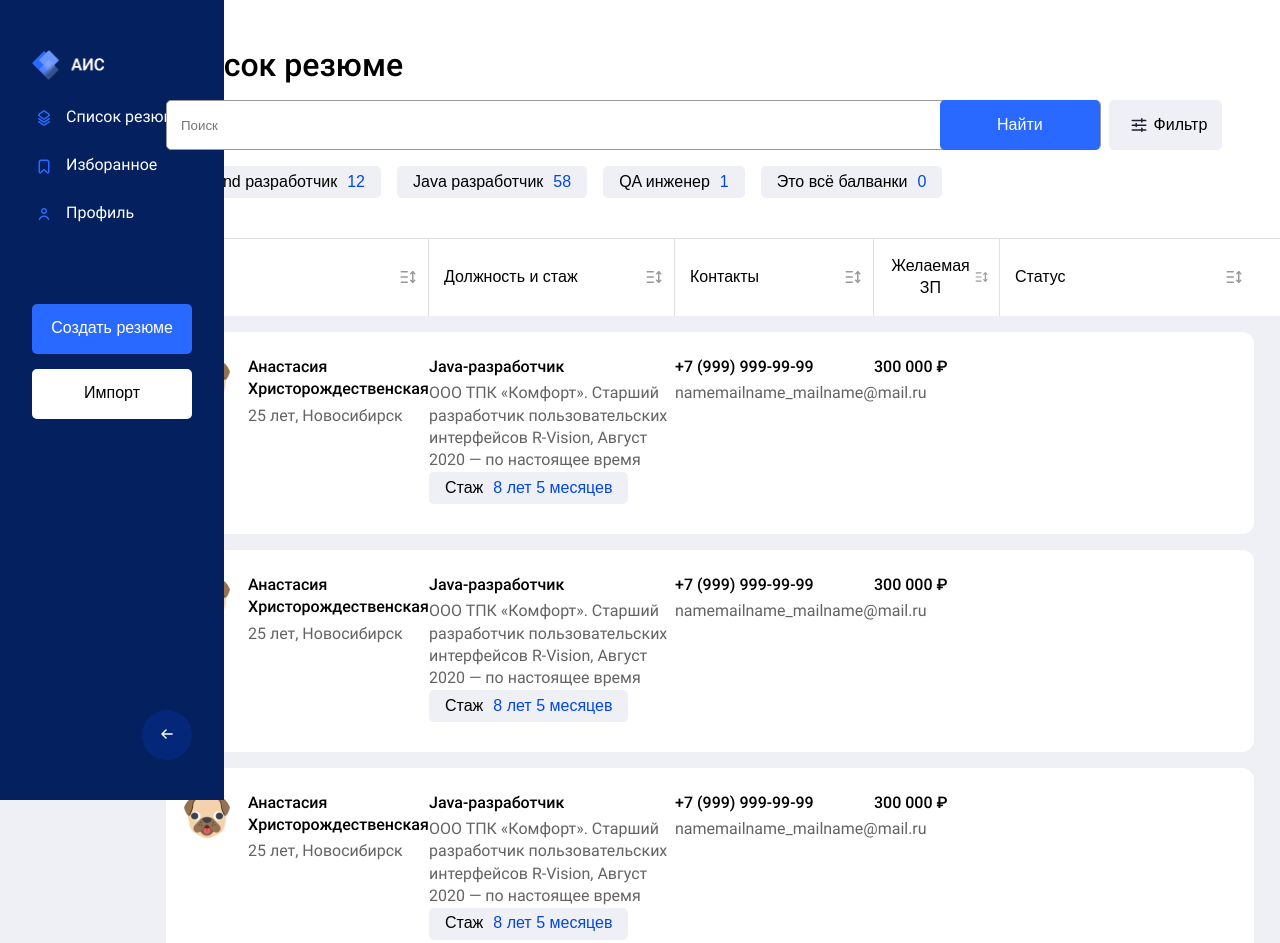
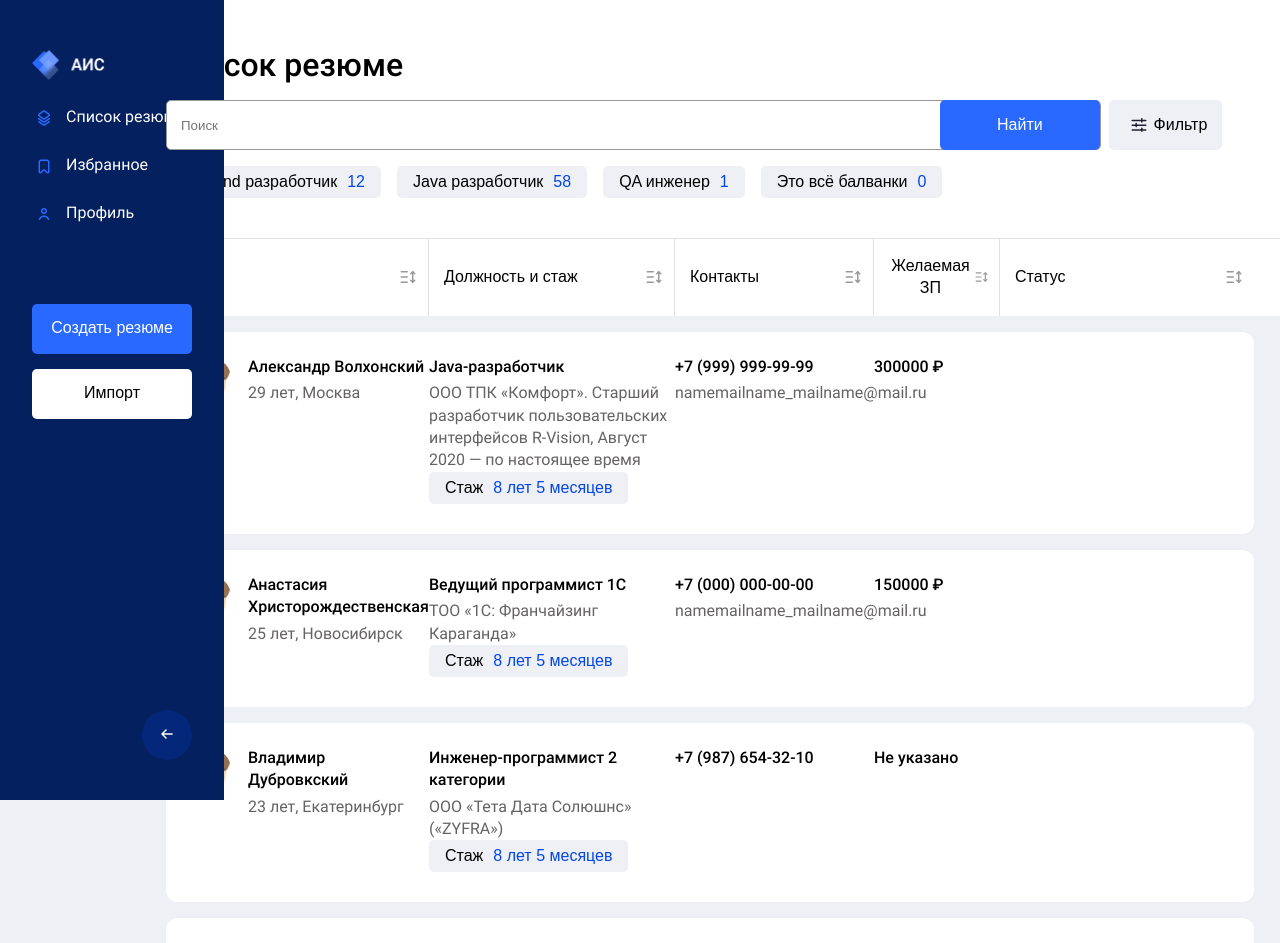
Before and after one commit to AndrewRusanov/AISv2, a React (Create React App) app: page / in a window 1280 px wide. Shown: the top 943 px of the page. Built offline with nearby package versions, Linux system fonts and the light colour scheme.

Commit message:
feat: refactoring content

```diff
--- a/src/components/main/content/resumeList/mainList/MainList.jsx
+++ b/src/components/main/content/resumeList/mainList/MainList.jsx
@@ -2,90 +2,6 @@ import React from 'react';
 import styles from './MainLsit.module.css';
 import Resume from './__resume/Resume';
 import { v4 as uuid } from 'uuid';
-//тут будет массив элементов, который я получаю с сервера
-// const initValue = {
-//   totalPages: 0,
-//   totalElements: 0,
-//   size: 0,
-//   content: [
-//     {
-//       state: 'new',
-//       id: '3fa85f64-5717-4562-b3fc-2c963f66afa6',
-//       status: 'new',
-//       surname: 'string',
-//       name: 'string',
-//       contacts: [
-//         {
-//           id: '3fa85f64-5717-4562-b3fc-2c963f66afa6',
-//           type: 'string',
-//           value: 'string'
-//         }
-//       ],
-//       position: 'string',
-//       age: 0,
-//       city: 'string',
-//       experience: {
-//         id: '3fa85f64-5717-4562-b3fc-2c963f66afa6',
-//         position: 'string',
-//         companyName: 'string',
-//         startDate: '2023-09-11',
-//         endDate: '2023-09-11',
-//         site: 'string',
-//         activity: {
-//           activityName: 'string',
-//           details: ['string']
-//         },
-//         description: 'string'
-//       },
-//       generalExperience: 0,
-//       salary: 0,
-//       currency: 'string',
-//       actions: {
-//         applicant: '3fa85f64-5717-4562-b3fc-2c963f66afa6',
-//         canImport: true,
-//         canCreate: true,
-//         canView: true,
-//         canEdit: true,
-//         canAddToList: true,
-//         canDeleteFromList: true,
-//         canDelete: true,
-//         canContact: true,
-//         canInterview: true,
-//         canOffer: true,
-//         canReject: true,
-//         canCheckSecurity: true,
-//         canRefuse: true,
-//         canFinishWork: true,
-//         canResetStatus: true,
-//         canInitialStatus: true,
-//         canSave: true
-//       },
-//       favouriteListIds: ['3fa85f64-5717-4562-b3fc-2c963f66afa6']
-//     }
-//   ],
-//   number: 0,
-//   sort: {
-//     empty: true,
-//     unsorted: true,
-//     sorted: true
-//   },
-//   pageable: {
-//     offset: 0,
-//     sort: {
-//       empty: true,
-//       unsorted: true,
-//       sorted: true
-//     },
-//     pageNumber: 0,
-//     pageSize: 0,
-//     unpaged: true,
-//     paged: true
-//   },
-//   numberOfElements: 0,
-//   first: true,
-//   last: true,
-//   empty: true
-// };
 
 const initialList = [
   {
@@ -108,19 +24,7 @@ const initialList = [
     staus: 'Собеседование'
   },
   {
-    nameBlock: {
-      name: 'Константин Воскобойников'
-    },
-    experienceBlock: {
-      jobTitle: 'Инженер-программист 2 категории'
-    },
-    contactBlock: {
-      mail: 'namemailname_mailname@mail.ru'
-    },
-    salary: undefined,
-    staus: 'Не в работе'
-  },
-  {
+    id: uuid(),
     nameBlock: {
       name: 'Анастасия Христорождественская',
       age: 25,
@@ -138,33 +42,105 @@ const initialList = [
     staus: 'Отправка оффера'
   },
   {
+    id: uuid(),
     nameBlock: {
-      name: 'Анастасия Христорождественская',
-      age: 25,
-      city: 'Новосибирск'
+      name: 'Владимир Дубровкский',
+      age: 23,
+      city: 'Екатеринбург'
     },
     experienceBlock: {
-      jobTitle: 'Ведущий программист 1С',
-      experience: `ТОО «1С: Франчайзинг Караганда»`
+      jobTitle: 'Инженер-программист 2 категории',
+      experience: `ООО «Тета Дата Солюшнс» («ZYFRA»)`
     },
     contactBlock: {
-      tel: '+7 (000) 000-00-00',
-      mail: 'namemailname_mailname@mail.ru'
+      tel: '+7 (987) 654-32-10'
     },
-    salary: 150000,
-    staus: 'Отправка оффера'
+    salary: 0,
+    staus: 'Связь с кандидатом'
+  },
+  {
+    id: uuid(),
+    nameBlock: {
+      name: 'Родион Раскольников',
+      age: 21,
+      city: 'Санкт-Петербург'
+    },
+    experienceBlock: {
+      jobTitle: 'Java developer',
+      experience: `ООО ТПК «Комфорт». Старший разработчик пользовательских интерфейсов
+      R-Vision, Август 2020 — по настоящее время`
+    },
+    contactBlock: {
+      tel: '+7 (012) 345-67-89',
+      mail: 'mailname@mail.ru'
+    },
+    salary: 90000,
+    staus: 'Собеседование'
+  },
+  {
+    id: uuid(),
+    nameBlock: {
+      name: 'Екатерина Самойлова',
+      age: 24,
+      city: 'Хабаровск'
+    },
+    experienceBlock: {
+      jobTitle: 'Бизнес-аналитик',
+      experience: `ООО ТПК «Комфорт». Старший разработчик пользовательских интерфейсов
+      R-Vision, Август 2020 — по настоящее время`
+    },
+    contactBlock: {
+      tel: '+7 (999) 999-99-99',
+      mail: 'mailname@mail.ru'
+    },
+    salary: 300000,
+    staus: 'Проверка СБ'
+  },
+  {
+    id: uuid(),
+    nameBlock: {
+      name: 'Константин Воскобойников',
+      age: 19,
+      city: 'Москва'
+    },
+    experienceBlock: {
+      jobTitle: 'Frontend-разработчик (Junior frontend developer)',
+      experience: `Разработка и поддержка CRM системы для малого бизнеса  - amoCRM. Данный продукт распространяется по модели SaaS, когда клиенту не надо ничего устанавливать на компьютер, он работает в браузере в режиме Online.`
+    },
+    contactBlock: {
+      tel: '+7 (999) 999-99-99',
+      mail: 'mailname@mail.ru'
+    },
+    salary: 400000,
+    staus: 'Собеседование'
+  },
+  {
+    id: uuid(),
+    nameBlock: {
+      name: 'Константин Воскобойников',
+      age: 19,
+      city: 'Москва'
+    },
+    experienceBlock: {
+      jobTitle: 'Frontend-разработчик (Junior frontend developer)',
+      experience: `Разработка и поддержка CRM системы для малого бизнеса  - amoCRM. Данный продукт распространяется по модели SaaS, когда клиенту не надо ничего устанавливать на компьютер, он работает в браузере в режиме Online.`
+    },
+    contactBlock: {
+      tel: '+7 (999) 999-99-99',
+      mail: 'mailname@mail.ru'
+    },
+    salary: 400000,
+    staus: 'Собеседование'
   }
 ];
 
 const MainLsit = () => {
   return (
     <section className={styles.resume__wrapper}>
-      <Resume />
-      <Resume />
-      <Resume />
-      <Resume />
+      {initialList.map(item => {
+        return <Resume info={item} />;
+      })}
     </section>
   );
 };
-
 export default MainLsit;
--- a/src/components/main/content/resumeList/mainList/__resume/Resume.jsx
+++ b/src/components/main/content/resumeList/mainList/__resume/Resume.jsx
@@ -7,13 +7,20 @@ import Salary from './salary/Salary';
 
 // TODO. Сделать массив-балванку, чтобы через map передавать туда нужные элементы
 
-const Resume = () => {
+const Resume = props => {
   return (
     <div className={styles.resume__wrapper}>
-      <NameContainer />
-      <Experience />
-      <Contacts />
-      <Salary />
+      <NameContainer
+        name={props.info.nameBlock.name}
+        age={props.info.nameBlock.age}
+        city={props.info.nameBlock.city}
+      />
+      <Experience
+        jobTitle={props.info.experienceBlock.jobTitle}
+        experience={props.info.experienceBlock.experience}
+      />
+      <Contacts tel={props.info.contactBlock.tel} mail={props.info.contactBlock.mail} />
+      <Salary value={props.info.salary} />
       {/* Статус */}
     </div>
   );
--- a/src/components/main/content/resumeList/mainList/__resume/contacts/Contacts.jsx
+++ b/src/components/main/content/resumeList/mainList/__resume/contacts/Contacts.jsx
@@ -1,11 +1,11 @@
 import React from 'react';
 import styles from './Contacts.module.css';
 
-const Contacts = () => {
+const Contacts = props => {
   return (
     <div className={styles.contacts__container}>
-      <h4 className={styles.contacts__title}>+7 (999) 999-99-99</h4>
-      <p className={styles.contacts__subtitle}>namemailname_mailname@mail.ru</p>
+      <h4 className={styles.contacts__title}>{props.tel}</h4>
+      <p className={styles.contacts__subtitle}>{props.mail}</p>
     </div>
   );
 };
--- a/src/components/main/content/resumeList/mainList/__resume/experience/Experience.jsx
+++ b/src/components/main/content/resumeList/mainList/__resume/experience/Experience.jsx
@@ -2,14 +2,11 @@ import React from 'react';
 import styles from './Experience.module.css';
 import Tag from '../../../header/__tags/tag/Tag';
 
-const Experience = () => {
+const Experience = props => {
   return (
     <div className={styles.experience__container}>
-      <h4 className={styles.experience__title}>Java-разработчик</h4>
-      <p className={styles.experience__subtitle}>
-        ООО ТПК «Комфорт». Старший разработчик пользовательских интерфейсов R-Vision, Август 2020 —
-        по настоящее время
-      </p>
+      <h4 className={styles.experience__title}>{props.jobTitle}</h4>
+      <p className={styles.experience__subtitle}>{props.experience}</p>
       <Tag text="Стаж" count="8 лет 5 месяцев" />
     </div>
   );
--- a/src/components/main/content/resumeList/mainList/__resume/nameContainer/NameContainer.jsx
+++ b/src/components/main/content/resumeList/mainList/__resume/nameContainer/NameContainer.jsx
@@ -2,13 +2,15 @@ import React from 'react';
 import styles from './NameContainer.module.css';
 import image from '../../../../../../../images/dog_user.png';
 
-const NameContainer = () => {
+const NameContainer = props => {
   return (
     <div className={styles.name__container}>
       <img className={styles.name__img} src={image} alt="Изображение панды" />
       <div>
-        <h4 className={styles.name__title}>Анастасия Христорождественская</h4>
-        <p className={styles.name__subtitle}>25 лет, Новосибирск</p>
+        <h4 className={styles.name__title}>{props.name}</h4>
+        <p className={styles.name__subtitle}>
+          {props.age} лет, {props.city}
+        </p>
       </div>
       {/* Комментарии */}
     </div>
--- a/src/components/main/content/resumeList/mainList/__resume/salary/Salary.jsx
+++ b/src/components/main/content/resumeList/mainList/__resume/salary/Salary.jsx
@@ -1,8 +1,16 @@
 import React from 'react';
 import styles from './Salary.module.css';
 
-const Salary = () => {
-  return <h4 className={styles.salary__title}>300 000 &#8381;</h4>;
+const getSalary = salary => {
+  if (salary === 0) {
+    return <h4 className={styles.salary__title}>Не указано</h4>;
+  } else {
+    return <h4 className={styles.salary__title}>{salary} &#8381;</h4>;
+  }
+};
+
+const Salary = props => {
+  return getSalary(props.value);
 };
 
 export default Salary;
--- a/src/components/main/sidebar/__menuList/SidebarMenuList.jsx
+++ b/src/components/main/sidebar/__menuList/SidebarMenuList.jsx
@@ -43,7 +43,7 @@ const SidebarMenuList = props => {
           <li className={styles.list__item}>
             <NavLink to="liked">
               <img className={styles.menulist__itemImage} src={imgBookmark} alt="Закладка" />
-              <p className={styles.list__itemText}>Изборанное</p>
+              <p className={styles.list__itemText}>Избранное</p>
             </NavLink>
           </li>
           <li className={styles.list__item}>
```
